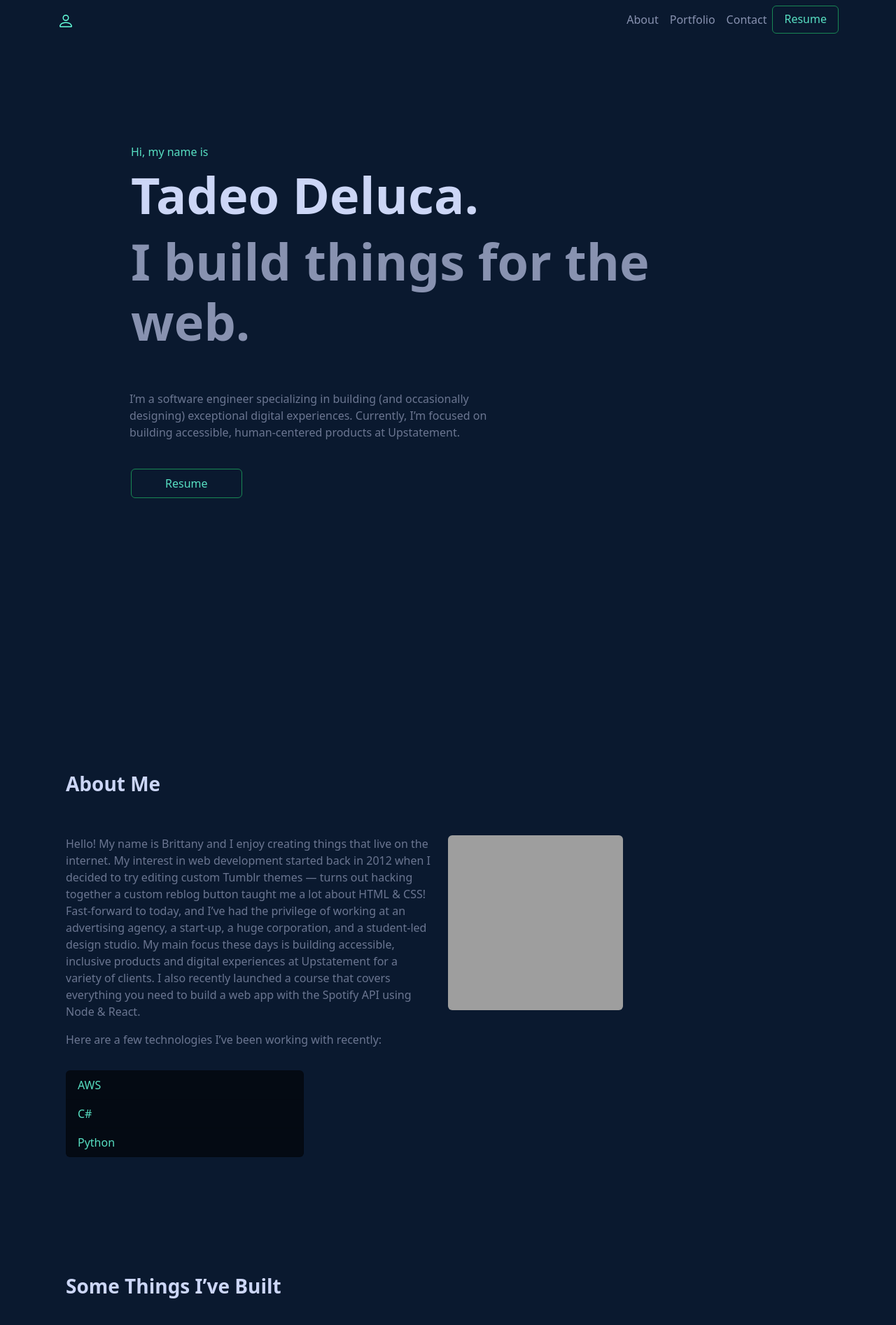
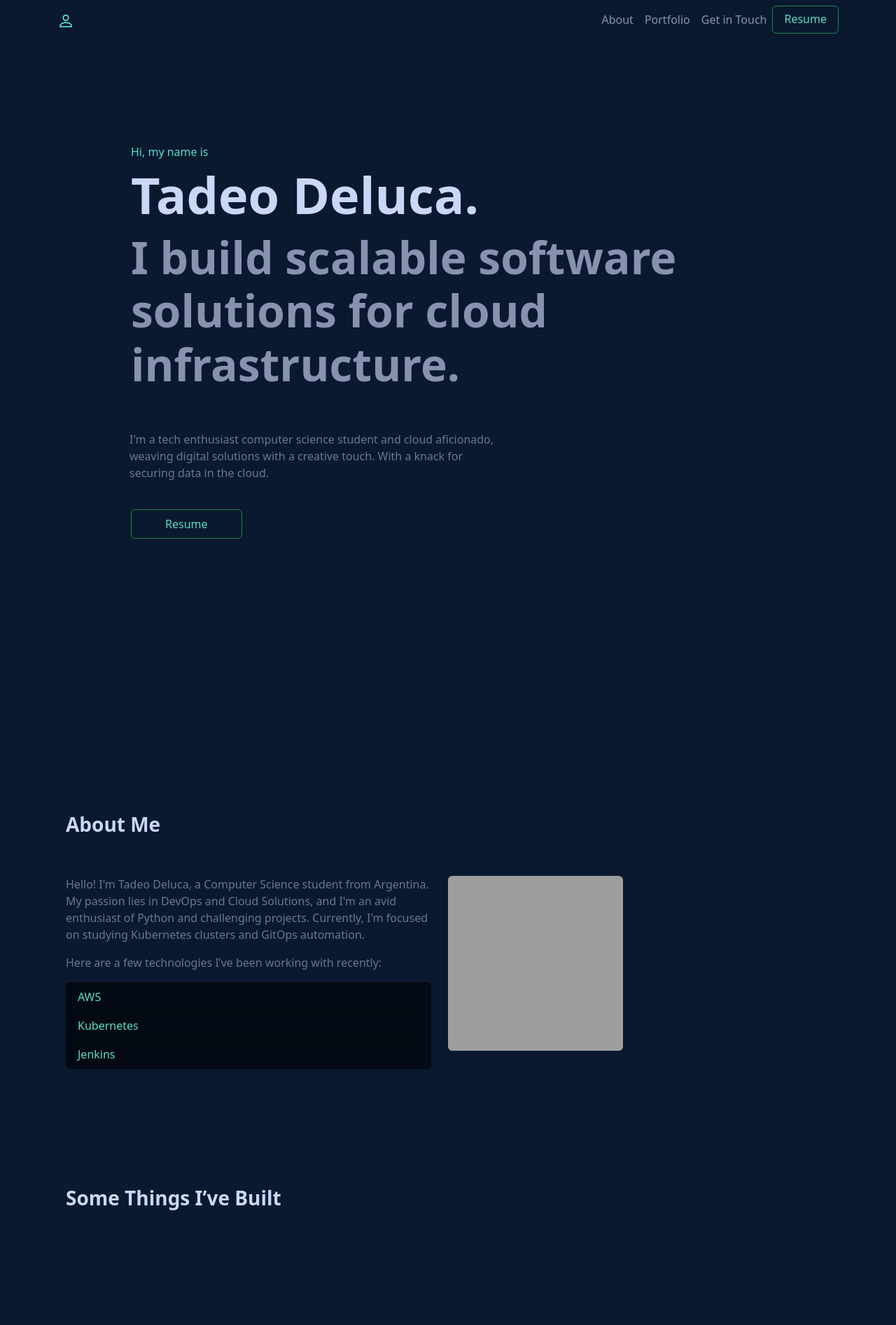
Before and after one commit to TadeopCreator/portfolio-website, a Django app: page / in a window 1280 px wide. Shown: the top 1894 px of the page at 70% size. Run offline with Django 4.2, Linux system fonts and the light colour scheme; data that the repository does not hold is empty; grey boxes are pictures that could not be loaded.

Commit message:
description about me updated

```diff
--- a/portfolio/templates/_partials/about.html
+++ b/portfolio/templates/_partials/about.html
@@ -1,27 +1,21 @@
 {% load static %}
 <div class="row" style="margin-top: 20rem;">
     <div class="col-md-12 my-5">
-        <h3 class="fw-bolder" style="color: #CCD6F6;">About Me</h3>
+        <h3 id="about-me" class="fw-bolder" style="color: #CCD6F6;">About Me</h3>
     </div>
     <div class="row">
         <div class="col-md-6">
-            <p class="fw-light light-blue-color">Hello! My name is Brittany and I enjoy creating things that live on the internet. My interest in web development started back in 2012 when I decided to try editing custom Tumblr themes — turns out hacking together a custom reblog button taught me a lot about HTML & CSS!
-                Fast-forward to today, and I’ve had the privilege of working at an advertising agency, a start-up, a huge corporation, and a student-led design studio. My main focus these days is building accessible, inclusive products and digital experiences at Upstatement for a variety of clients.
-                I also recently launched a course that covers everything you need to build a web app with the Spotify API using Node & React.
+            <p class="fw-light light-blue-color">Hello! I'm Tadeo Deluca, a Computer Science student from Argentina. My passion lies in DevOps and Cloud Solutions, and I'm an avid enthusiast of Python and challenging projects. Currently, I'm focused on studying Kubernetes clusters and GitOps automation.
             </p>
             <p class="fw-light light-blue-color">Here are a few technologies I’ve been working with recently:</p>
+            <ul class="list-group">
+                <li class="list-group-item fw-light main-text-color" style="background-color: #040a13;">AWS</li>
+                <li class="list-group-item fw-light main-text-color" style="background-color: #040a13;">Kubernetes</li>
+                <li class="list-group-item fw-light main-text-color" style="background-color: #040a13;">Jenkins</li>
+            </ul>
         </div>
-        <div class="col-md-6">
+        <div class="col-md-4">
             <img src="https://picsum.photos/250/250" class="rounded" alt="Profile Picture">
         </div>
     </div>
-    <div class="row mt-3">
-        <div class="col-md-4">
-            <ul class="list-group">
-                <li class="list-group-item fw-light main-text-color" style="background-color: #040a13;">AWS</li>
-                <li class="list-group-item fw-light main-text-color" style="background-color: #040a13;">C#</li>
-                <li class="list-group-item fw-light main-text-color" style="background-color: #040a13;">Python</li>
-              </ul>
-        </div>
-    </div>
 </div>
--- a/portfolio/templates/_partials/contact.html
+++ b/portfolio/templates/_partials/contact.html
@@ -2,11 +2,11 @@
 <div class="row justify-content-center text-center" style="margin-top: 10rem; margin-bottom: 10rem;">
     <div class="col-md-4 my-5">
         <h6 class="fw-light main-text-color">What’s Next?</h6>
-        <h2 class="display-5 fw-bolder" style="color: #CCD6F6;">Get In Touch</h2>
+        <h2 id="get-in-touch" class="display-5 fw-bolder" style="color: #CCD6F6;">Get In Touch</h2>
     </div>
     <div class="container w-10 text-center">
         <div class="row justify-content-center">
-            <p class="col-md-4 fw-light light-blue-color">Although I’m not currently looking for any new opportunities, my inbox is always open. Whether you have a question or just want to say hi, I’ll try my best to get back to you!</p>
+            <p class="col-md-4 fw-light light-blue-color">Feel free to get in touch with me via Gmail. I'm always open to new opportunities, collaborations, or just a friendly chat</p>
         </div>
     </div>
     <div class="my-4">
--- a/portfolio/templates/_partials/navbar.html
+++ b/portfolio/templates/_partials/navbar.html
@@ -11,9 +11,9 @@
       </button>
       <div class="collapse navbar-collapse" id="navbarNavAltMarkup">
         <div class="navbar-nav ms-auto">
-          <a class="nav-link navbar-text" href="/">About</a>
-          <a class="nav-link navbar-text" href="/">Portfolio</a>
-          <a class="nav-link navbar-text" href="/">Contact</a>
+          <a class="nav-link navbar-text" href="#about-me">About</a>
+          <a class="nav-link navbar-text" href="/projects">Portfolio</a>
+          <a class="nav-link navbar-text" href="#get-in-touch">Get in Touch</a>
           <a type="button" href="{% static 'portfolio/Resume.pdf' %}" class="btn btn-outline-success px-3" style="background-color: #0a192f; color: #57DFC2;" target="_blank">Resume</a>
         </div>
       </div>
--- a/portfolio/templates/home.html
+++ b/portfolio/templates/home.html
@@ -6,11 +6,11 @@
         <div class="col-md-10 my-5 mx-auto">
             <h6 class="fw-light main-text-color">Hi, my name is</h6>
             <h1 class="display-2 fw-bolder" style="color: #CCD6F6;">Tadeo Deluca.</h1>
-            <h1 class="display-2 fw-bold" style="color: #8892B0;">I build things for the web.</h1>
+            <h1 class="display-3 fw-bold" style="color: #8892B0;">I build scalable software solutions for cloud infrastructure.</h1>
         </div>
         <div class="row">
             <div class="col-md-6 offset-md-1">
-                <p class="fw-light" style="color: #6B7691;">I’m a software engineer specializing in building (and occasionally designing) exceptional digital experiences. Currently, I’m focused on building accessible, human-centered products at Upstatement.</p>
+                <p class="fw-light" style="color: #6B7691;">I'm a tech enthusiast computer science student and cloud aficionado, weaving digital solutions with a creative touch. With a knack for securing data in the cloud.</p>
             </div>
         </div>
         <div class="col-md-10 my-4 mx-auto">
```
